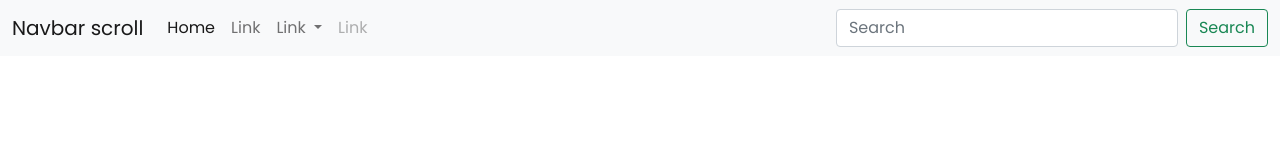
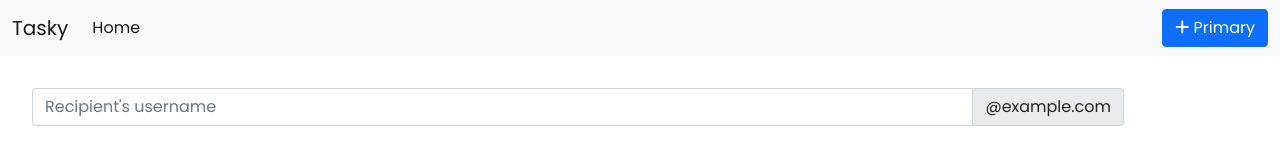
Before and after one commit to demonicirfan/Tasky, a plain HTML site: page index.html in a window 1280 px wide. Drawn offline with nearby package versions, Linux system fonts and the light colour scheme.

Commit message:
added search bar

```diff
--- a/index.html
+++ b/index.html
@@ -10,13 +10,24 @@
       integrity="sha384-1BmE4kWBq78iYhFldvKuhfTAU6auU8tT94WrHftjDbrCEXSU1oBoqyl2QvZ6jIW3"
       crossorigin="anonymous"
     />
+    <link
+      rel="stylesheet"
+      href="https://cdnjs.cloudflare.com/ajax/libs/font-awesome/6.0.0-beta2/css/all.min.css"
+      integrity="sha512-YWzhKL2whUzgiheMoBFwW8CKV4qpHQAEuvilg9FAn5VJUDwKZZxkJNuGM4XkWuk94WCrrwslk8yWNGmY1EduTA=="
+      crossorigin="anonymous"
+      referrerpolicy="no-referrer"
+    />
     <link rel="stylesheet" href="styles.css" />
     <title>Tasky</title>
   </head>
+
   <body>
+    <!-- navbar -->
     <nav class="navbar navbar-expand-lg navbar-light bg-light">
       <div class="container-fluid">
-        <a class="navbar-brand" href="#">Navbar scroll</a>
+        <div class="fw-700">
+          <a class="navbar-brand" href="#">Tasky</a>
+        </div>
         <button
           class="navbar-toggler"
           type="button"
@@ -36,50 +47,30 @@
             <li class="nav-item">
               <a class="nav-link active" aria-current="page" href="#">Home</a>
             </li>
-            <li class="nav-item">
-              <a class="nav-link" href="#">Link</a>
-            </li>
-            <li class="nav-item dropdown">
-              <a
-                class="nav-link dropdown-toggle"
-                href="#"
-                id="navbarScrollingDropdown"
-                role="button"
-                data-bs-toggle="dropdown"
-                aria-expanded="false"
-              >
-                Link
-              </a>
-              <ul
-                class="dropdown-menu"
-                aria-labelledby="navbarScrollingDropdown"
-              >
-                <li><a class="dropdown-item" href="#">Action</a></li>
-                <li><a class="dropdown-item" href="#">Another action</a></li>
-                <li><hr class="dropdown-divider" /></li>
-                <li>
-                  <a class="dropdown-item" href="#">Something else here</a>
-                </li>
-              </ul>
-            </li>
-            <li class="nav-item">
-              <a class="nav-link disabled">Link</a>
-            </li>
           </ul>
-          <form class="d-flex">
-            <input
-              class="form-control me-2"
-              type="search"
-              placeholder="Search"
-              aria-label="Search"
-            />
-            <button class="btn btn-outline-success" type="submit">
-              Search
-            </button>
-          </form>
+          <button type="button" class="btn btn-primary">
+            <i class="fa fa-plus" aria-hidden="true"></i> Primary
+          </button>
         </div>
       </div>
     </nav>
+    <!-- search bar -->
+    <section class="mt-4">
+      <div class="row">
+        <div class="col-sm-col-md-6">
+          <div class="input-group container m-2">
+            <input
+              type="text"
+              class="form-control"
+              placeholder="Recipient's username"
+              aria-label="Recipient's username"
+              aria-describedby="basic-addon2"
+            />
+            <span class="input-group-text" id="basic-addon2">@example.com</span>
+          </div>
+        </div>
+      </div>
+    </section>
     <!-- JavaScript Bundle with Popper -->
     <script
       src="https://cdn.jsdelivr.net/npm/bootstrap@5.1.3/dist/js/bootstrap.bundle.min.js"
```
Also changed, not shown: 1 other file.
